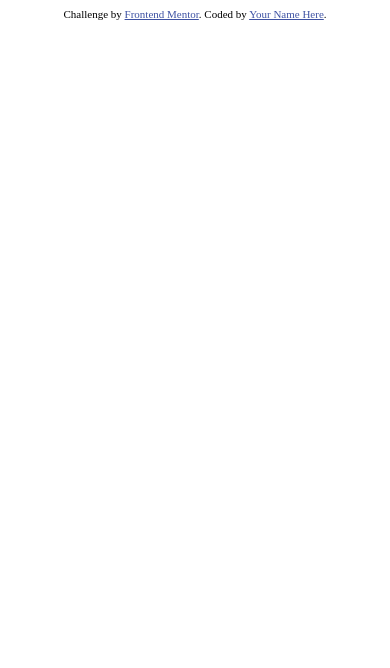
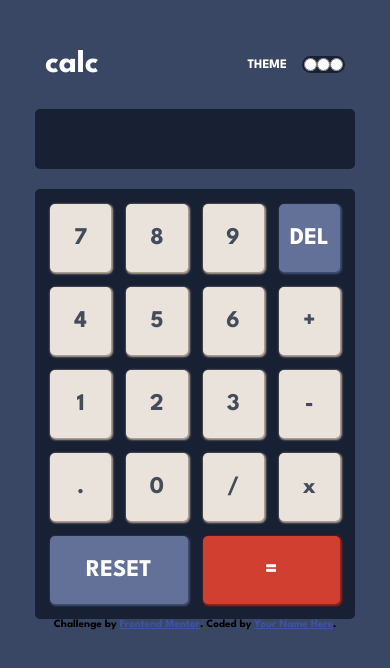
Before and after one commit to Desmond-Fon/calculator-app, a plain HTML site: page index.html in a window 390 px wide. Drawn offline with Linux system fonts and the light colour scheme.

Commit message:
started adding the functionality

```diff
--- a/index.html
+++ b/index.html
@@ -5,7 +5,7 @@
   <meta name="viewport" content="width=device-width, initial-scale=1.0"> <!-- displays site properly based on user's device -->
 
   <link rel="icon" type="image/png" sizes="32x32" href="./images/favicon-32x32.png">
-
+  <link rel="stylesheet" href="style.css">
   <title>Frontend Mentor | Calculator app</title>
 
   <!-- Feel free to remove these styles or customise in your own stylesheet 👍 -->
@@ -15,6 +15,51 @@
   </style>
 </head>
 <body>
+ <div class="container">
+
+  <header>
+    <h2 class="calc">calc</h2>
+    <div class="themes">
+      <p class="theme-text">THEME</p>
+     <form action="">
+      <input type="radio" name="" id="">
+      <input type="radio" name="" id="">
+      <input type="radio" name="" id="">
+     </form>
+    </div>
+  </header>
+
+  <main>
+    <div id="display">
+
+    </div>
+    <div id="keys">
+      <div id="seven">7</div>
+      <div id="eight">8</div>
+      <div id="nine">9</div>
+      <div id="del" style="background-color: hsl(225, 21%, 49%);    box-shadow: 1px 1px 2px 1px hsl(224, 28%, 35%);
+ color: white;">DEL</div>
+      <div id="four">4</div>
+      <div id="five">5</div>
+      <div id="six">6</div>
+      <div id="plus">+</div>
+      <div id="one">1</div>
+      <div id="two">2</div>
+      <div id="three">3</div>
+      <div id="minus">-</div>
+      <div id="decimal">.</div>
+      <div id="zero">0</div>
+      <div id="divide">/</div>
+      <div id="multiply">x</div>
+      <div id="reset" style="background-color: hsl(225, 21%, 49%); box-shadow: 1px 1px 2px 1px hsl(224, 28%, 35%);
+ color: white;">RESET</div>
+      <div id="equal" style="background-color: hsl(6, 63%, 50%); color: white; box-shadow: 1px 1px 2px 1px hsl(6, 70%, 34%);
+      ">=</div>
+    </div>
+  </main>
+
+ </div>
+
 
 
 
@@ -22,5 +67,6 @@
     Challenge by <a href="https://www.frontendmentor.io?ref=challenge" target="_blank">Frontend Mentor</a>.
     Coded by <a href="#">Your Name Here</a>.
   </div>
+  <script src="script.js"></script>
 </body>
 </html>
--- /dev/null
+++ b/script.js
@@ -0,0 +1,88 @@
+const one = document.getElementById('one');
+const two = document.getElementById('two');
+const three = document.getElementById('three');
+const four = document.getElementById('four');
+const five = document.getElementById('five');
+const six = document.getElementById('six');
+const seven = document.getElementById('seven');
+const eight = document.getElementById('eight');
+const nine = document.getElementById('nine');
+const zero = document.getElementById('zero');
+const decimal = document.getElementById('decimal');
+const divide = document.getElementById('divide');
+const plus = document.getElementById('plus');
+const minus = document.getElementById('minus');
+const multiply = document.getElementById('multiply');
+const equal = document.getElementById('equal');
+const reset = document.getElementById('reset');
+const del = document.getElementById('del');
+const display = document.getElementById('display');
+
+one.addEventListener('click', () => {
+    display.textContent += '1';
+    console.log('clicked');
+})
+two.addEventListener('click', () => {
+    display.textContent += '2';
+    console.log('clicked');
+})
+three.addEventListener('click', () => {
+    display.textContent += '3';
+    console.log('clicked');
+})
+four.addEventListener('click', () => {
+    display.textContent += '4';
+    console.log('clicked');
+})
+five.addEventListener('click', () => {
+    display.textContent += '5';
+    console.log('clicked');
+})
+six.addEventListener('click', () => {
+    display.textContent += '6';
+    console.log('clicked');
+})
+seven.addEventListener('click', () => {
+    display.textContent += '7';
+    console.log('clicked');
+})
+eight.addEventListener('click', () => {
+    display.textContent += '8';
+    console.log('clicked');
+})
+nine.addEventListener('click', () => {
+    display.textContent += '9';
+    console.log('clicked');
+})
+zero.addEventListener('click', () => {
+    display.textContent += '0';
+    console.log('clicked');
+})
+plus.addEventListener('click', () => {
+    display.textContent += '+';
+    console.log('clicked');
+})
+minus.addEventListener('click', () => {
+    display.textContent += '-';
+    console.log('clicked');
+})
+multiply.addEventListener('click', () => {
+    display.textContent += 'x';
+    console.log('clicked');
+})
+divide.addEventListener('click', () => {
+    display.textContent += '/';
+    console.log('clicked');
+})
+decimal.addEventListener('click', () => {
+    display.textContent += '.';
+    console.log('clicked');
+})
+
+equal.addEventListener('click', () => {
+    console.log(display.textContent);
+    let stringResult = display.textContent;
+    let result = Number(stringResult);
+    console.log(typeof(result));
+    display.textContent = result;
+})
--- /dev/null
+++ b/style.css
@@ -0,0 +1,141 @@
+@import url('https://fonts.googleapis.com/css2?family=League+Spartan:wght@700&display=swap');
+
+*{
+    margin: 0%;
+    padding: 0%;
+    box-sizing: border-box;
+}
+
+body{
+    font-family: 'League Spartan', sans-serif;
+    background-color: hsl(222, 26%, 31%);
+}
+
+header{
+    display: flex;
+    justify-content: space-between;
+    align-items: center;
+    width: 300px;
+    margin: 10px;
+    margin-top: 50px;
+    color: white;
+}
+
+.themes{
+    display: flex;
+    justify-content: space-between;
+    align-items: center;
+}
+
+.theme-text{
+    padding-right: 15px;
+    font-size: xx-small;
+}
+
+form{
+    background-color: hsl(224, 36%, 15%);
+    border-radius: 10px;
+    display: flex;
+    justify-content: space-between;
+    align-items: center;
+    padding: 2px;
+}
+
+#display{
+    height: 60px;
+    border: none;
+    border-radius: 5px;
+    margin: 0px 0px 10px 0px;
+    background-color: hsl(224, 36%, 15%);
+    color: white;
+    font-size: xx-large;
+    display: flex;
+    justify-content: flex-end;
+    align-items: center;
+    padding: 15px;
+}
+
+.container{
+    display: flex;
+    justify-content: center;
+    align-items: center;
+    flex-direction: column;
+}
+
+#keys{
+    display: grid;
+    grid-template-columns: 1fr 1fr 1fr 1fr;
+    grid-template-rows: 1fr 1fr 1fr 1fr 1fr;
+    gap: 10px;
+    width: 300px;
+    height: 260px;
+    border: none;
+    padding: 10px;
+    border-radius: 5px;
+    background-color: hsl(224, 36%, 15%);
+}
+
+#keys div{
+    padding: 10px;
+    border: none;
+    border-radius: 5px;
+    background-color: hsl(30, 25%, 89%);
+    display: flex;
+    justify-content: center;
+    align-items: center;
+    box-shadow: 1px 1px 2px 1px hsl(28, 16%, 65%);
+    color: hsl(221, 14%, 31%);
+
+}
+
+#keys div:hover{
+    background-color: hwb(0 97% 3%);
+}
+
+#reset{
+    grid-column-start: 1;
+    grid-column-end: 3;
+    background-color: hsl(225, 21%, 49%);
+}
+
+#equal{
+    grid-column-start: 3;
+    grid-column-end: 5;
+    background-color: hsl(6, 63%, 50%);
+    color: white;
+}
+
+
+@media only screen and (max-width: 600px){
+    .display{
+        height: 80px;
+    }
+
+    #keys{
+        height: 430px;
+        width: 320px;
+        gap: 15px;
+        padding: 15px;
+    }
+
+    .theme-text{
+        padding-right: 15px;
+        font-size: small;
+    }
+
+    .calc{
+        font-size: xx-large;
+    }
+
+    header{
+        margin-bottom: 30px;
+    }
+
+    #display{
+        margin-bottom: 20px;
+    }
+
+    #keys div{
+        font-size: x-large;
+    }
+}
```
